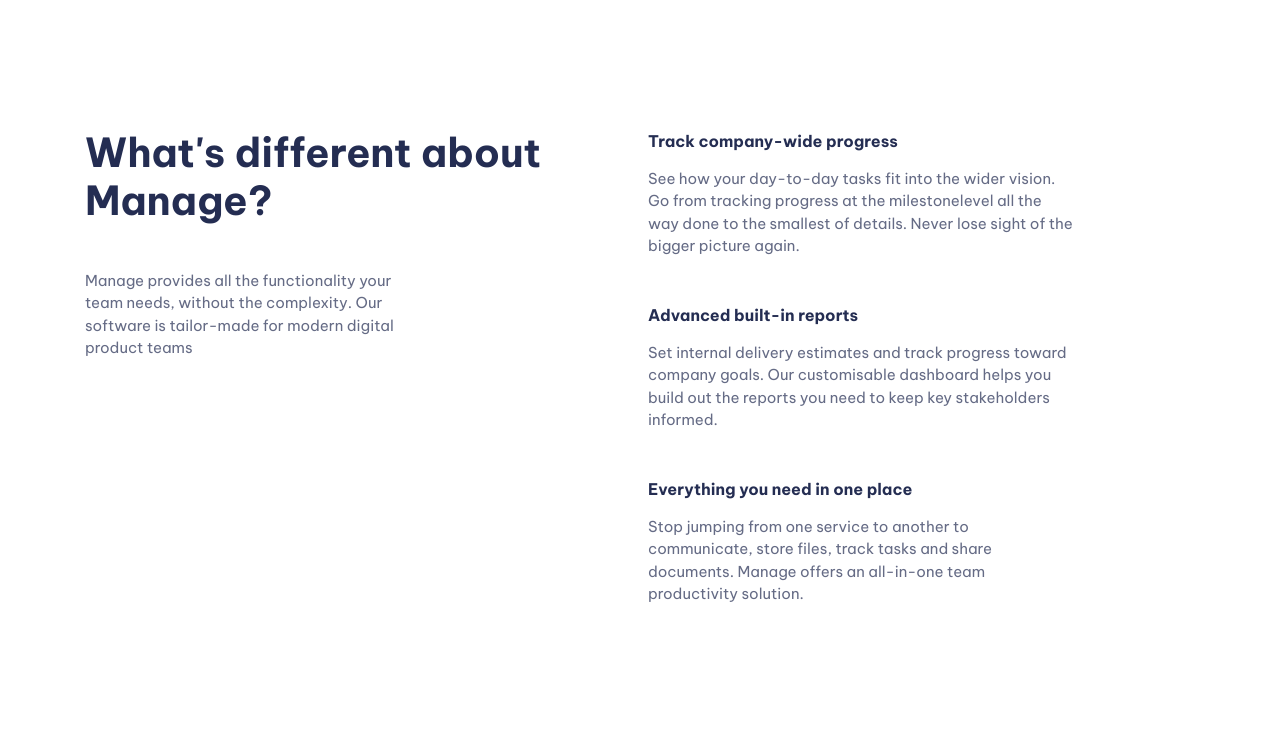
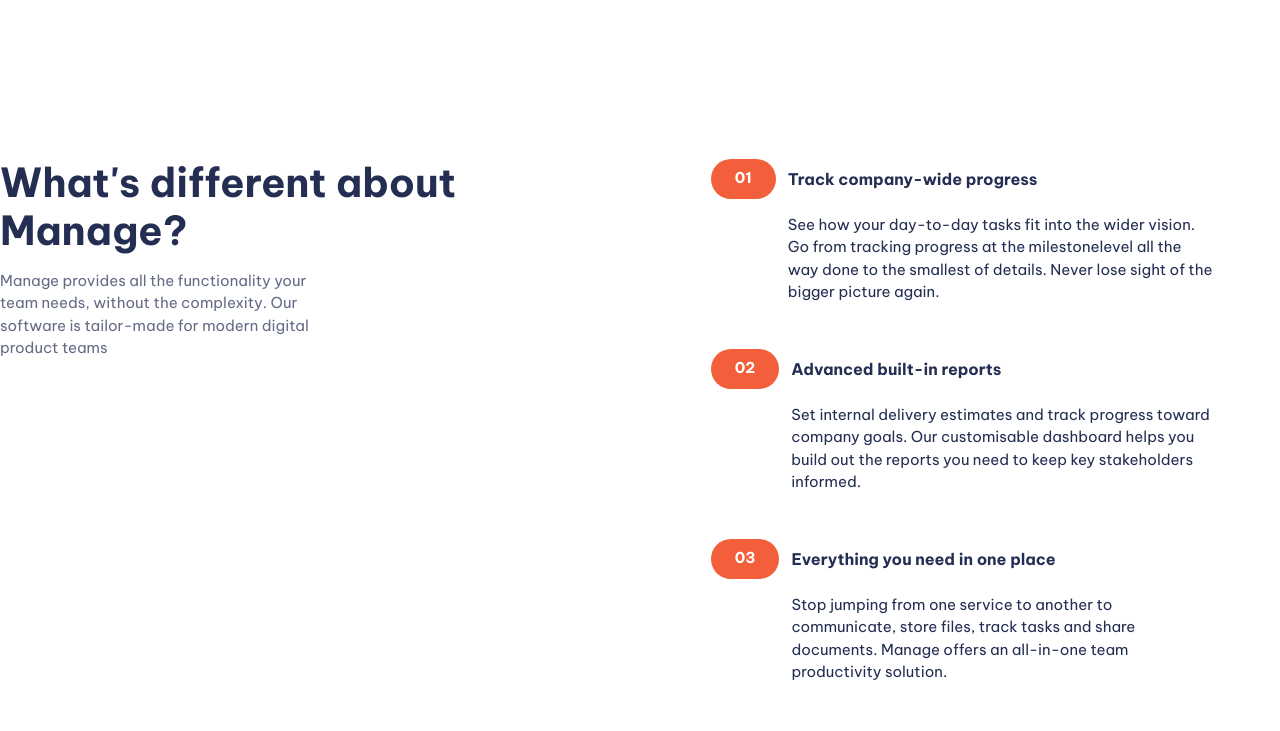
Before and after one commit to monhh/landingRWD, a website built with Vite: page index.html in a window 1280 px wide. Shown: the part 700-1431 px from the top of the page. Built offline with nearby package versions, Linux system fonts and the light colour scheme.

Commit message:
numbered list

```diff
--- a/index.html
+++ b/index.html
@@ -59,7 +59,7 @@
 			<section class="padding-block-900">
 				<div class="container">
 					<div class="even-columns">
-						<div class="flow">
+						<div class="flow text-center-sm-only margin-botton-700" style="--flow-spacer: 1em">
 							<h2 class="fs-secondary-heading fw-bold">What's different about Manage?</h2>
 							<p>Manage provides all the functionality your team needs, without the complexity.
 								Our software is tailor-made for modern digital product teams</p>
@@ -68,24 +68,24 @@
 							<ul class="numbered-items | flow" role="list">
 								<li>
 									<div class="flow" style="--flow-spacer: 1em">
-										<h3 class="fs-600 fw-bold">Track company-wide progress</h3>
-										<p data-width="wide">See how your day-to-day tasks fit into the wider vision.
+										<h3 class="numbered-items__title | fs-600 fw-bold">Track company-wide progress</h3>
+										<p class="numbered-items__body" data-width="wide">See how your day-to-day tasks fit into the wider vision.
 											Go from tracking progress at the milestonelevel all the way done to the smallest of details.
 											Never lose sight of the bigger picture again.</p>
 									</div>
 								</li>
 								<li>
 									<div class="flow" style="--flow-spacer: 1em">
-										<h3 class="fs-600 fw-bold">Advanced built-in reports</h3>
-										<p data-width="wide">Set internal delivery estimates and track progress toward company goals.
+										<h3 class="numbered-items__title | fs-600 fw-bold">Advanced built-in reports</h3>
+										<p class="numbered-items__body" data-width="wide">Set internal delivery estimates and track progress toward company goals.
 											Our customisable dashboard helps you build out the reports you need to keep key stakeholders informed.
 										</p>
 								  	</div>
 								</li>
 								<li>
 									<div class="flow" style="--flow-spacer: 1em">
-										<h3 class="fs-600 fw-bold">Everything you need in one place</h3>
-										<p data-width="wide">Stop jumping from one service to another to communicate, store files, track tasks and share documents.
+										<h3 class="numbered-items__title | fs-600 fw-bold">Everything you need in one place</h3>
+										<p class="numbered-items__body" data-width="wide">Stop jumping from one service to another to communicate, store files, track tasks and share documents.
 											Manage offers an all-in-one team productivity solution.</p>
 									</div>
 								</li>
--- a/style.css
+++ b/style.css
@@ -420,6 +420,76 @@ input:where([type="text"], [type="email"]) {
 /* end cta ============================================================== */
 
 
+/* numbered items ======================================================= */
+/*  ===================================================================== */
+.numbered-items {
+	counter-reset: count;
+	width: fit-content;
+	margin-inline: auto;
+}
+
+.numbered-items li {
+	counter-increment: count;
+}
+
+.numbered-items div {
+	display: grid;
+	position: relative;
+	align-items: center;
+	column-gap: var(--size-300);
+	grid-template-columns: min-content 1fr;
+}
+
+.numbered-items__title {
+	grid-row: 1 / 2;
+	grid-column: 2 / 3;
+	line-height: 1;
+  }
+
+.numbered-items__body {
+	grid-column: 1 / -1;
+}
+
+@media (min-width: 30em) {
+	.numbered-items__body {
+		grid-column: 2 / -1;
+	}
+}
+
+.numbered-items div::before,
+.numbered-items div::after {
+  height: 40px;
+}
+
+.numbered-items div::before {
+	content: "0" counter(count);
+	display: flex;
+	align-items: center;
+	color: var(--clr-neutral-100);
+	font-weight: var(--fw-bold );
+	background-color: var(--clr-accent-400);
+	padding: 0 var(--size-500);
+	border-radius: 100vw;
+	grid-row: 1 / 2;
+	grid-column: 1 / 2;
+}
+
+@media (max-width: 30em) {
+	.numbered-items div::after {
+		--bg: var(--clr-accent-100);
+		content: "";
+		display: block;
+		z-index: -1;
+		border-radius: 100vw 0 0 100vw;
+		grid-column: 1 / -1;
+		grid-row: 1/2;
+		box-shadow: 5em 0 0 var(--bg);
+    	background: var(--bg);
+
+	}
+}
+
+/* end numbered items =================================================== */
 
 
 /* Utility classes (at the end to overwrite)============================
@@ -441,9 +511,9 @@ https://a11y-guidelines.orange.com/en/articles/accessible-hiding/ */
 
 .container {
 	--max-width: 1110px;
-	--padding: 1rem;
+	--container-padding: 1rem;
 
-	width: min(var(--max-width), 100% - (var(--padding) * 2));
+	width: min(var(--max-width), 100% - (var(--conrainer-padding) * 2));
 	margin-inline: auto;
 }
 .even-columns {
@@ -479,8 +549,23 @@ https://a11y-guidelines.orange.com/en/articles/accessible-hiding/ */
 	margin-top: var(--flow-spacer, 3em);
   }
 
+.text-center {
+	text-align: center;
+}
 
+.text-center p {
+	margin-inline: auto;
+}
 
+@media (max-width: 50em){
+	.text-center-sm-only {
+		text-align: center;
+	}
+
+	.text-center-sm-only p {
+		margin-inline: auto;
+	}
+}
 
 .text-primary-400 {
 	color: var(--clr-primary-400);
@@ -553,6 +638,10 @@ https://a11y-guidelines.orange.com/en/articles/accessible-hiding/ */
 .padding-block-700 {
 	padding-block: var(--size-700);
 }
+/* ! */
+.margin-botton-700 {
+	margin-block-end: var(--size-700);
+}
 
 .display-sm-none {
 	display: none;
```
